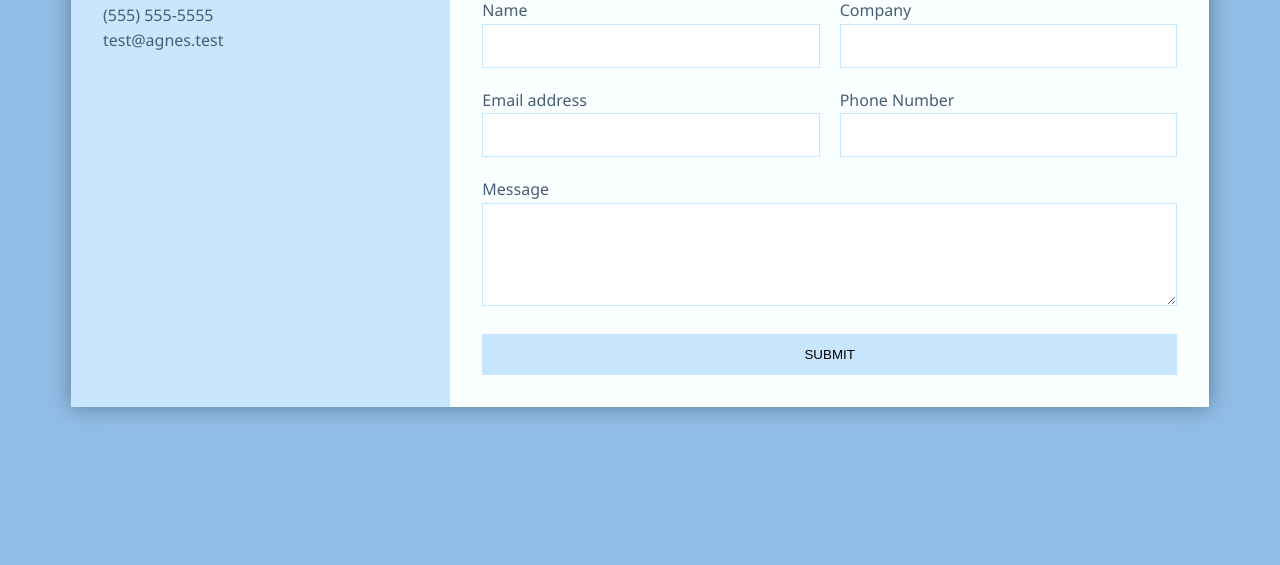
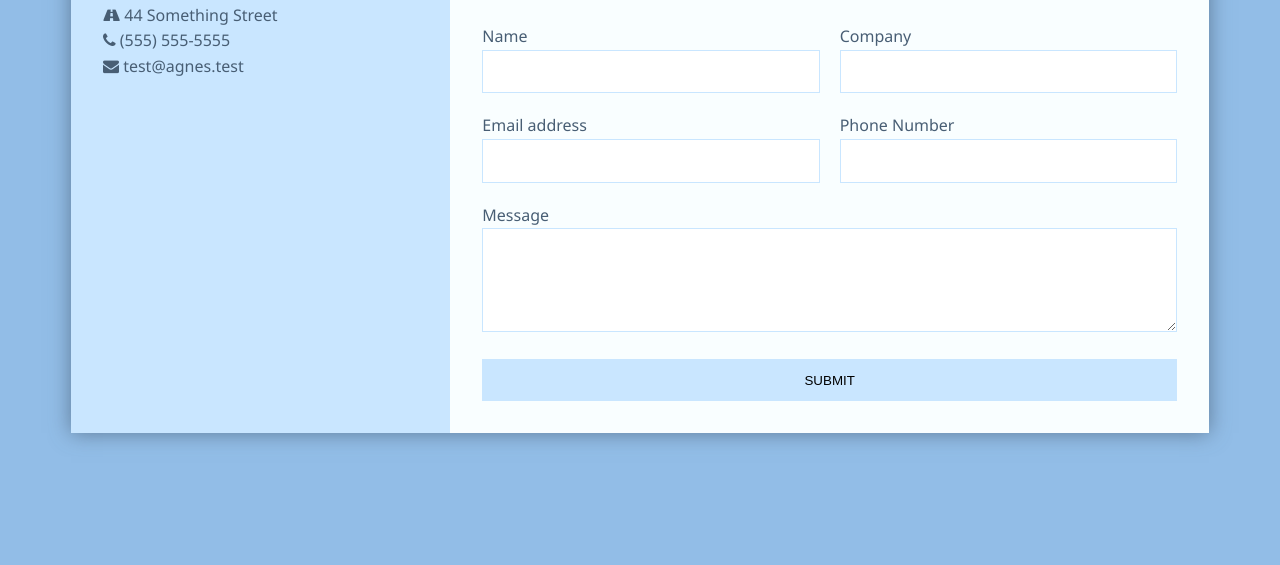
Before and after one commit to brettl1991/Exercises, a plain HTML site: page Mobile First Responsive Contact Form Featuring Grid CSS/index.html in a window 1280 px wide. Shown: the part 235-800 px from the top of the page. Drawn offline with Linux system fonts and the light colour scheme.

Commit message:
Add icons to html

```diff
--- a/Mobile First Responsive Contact Form Featuring Grid CSS/index.html
+++ b/Mobile First Responsive Contact Form Featuring Grid CSS/index.html
@@ -5,6 +5,7 @@
     <meta name="viewport" content="width=device-width, initial-scale=1.0">
     <meta http-equiv="X-UA-Compatible" content="ie=edge">
     <link rel="stylesheet" href="style.css">
+    <link href="https://stackpath.bootstrapcdn.com/font-awesome/4.7.0/css/font-awesome.min.css" rel="stylesheet" integrity="sha384-wvfXpqpZZVQGK6TAh5PVlGOfQNHSoD2xbE+QkPxCAFlNEevoEH3Sl0sibVcOQVnN" crossorigin="anonymous">">
     <title>Agnes Web Design</title>
 </head>
 <body>
@@ -14,9 +15,9 @@
             <div class="company-info">
                 <h3>Agnes Web Design</h3>
                 <ul>
-                    <li>44 Something Street</li>
-                    <li>(555) 555-5555</li>
-                    <li>test@agnes.test</li>
+                    <li><i class="fa fa-road"></i> 44 Something Street</li>
+                    <li><i class="fa fa-phone"></i> (555) 555-5555</li>
+                    <li><i class="fa fa-envelope"></i> test@agnes.test</li>
                 </ul>
             </div>
             <div class="contact">
```
